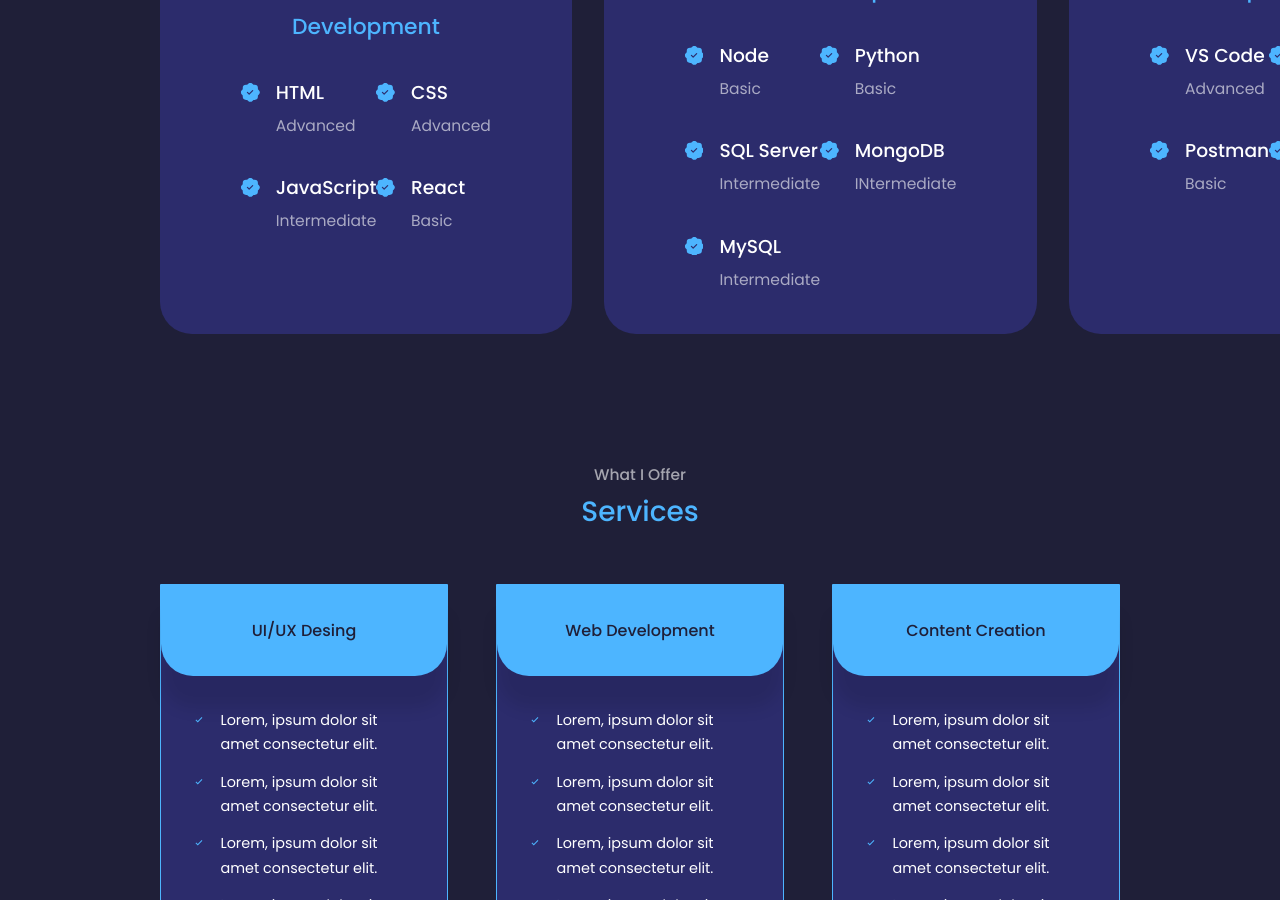
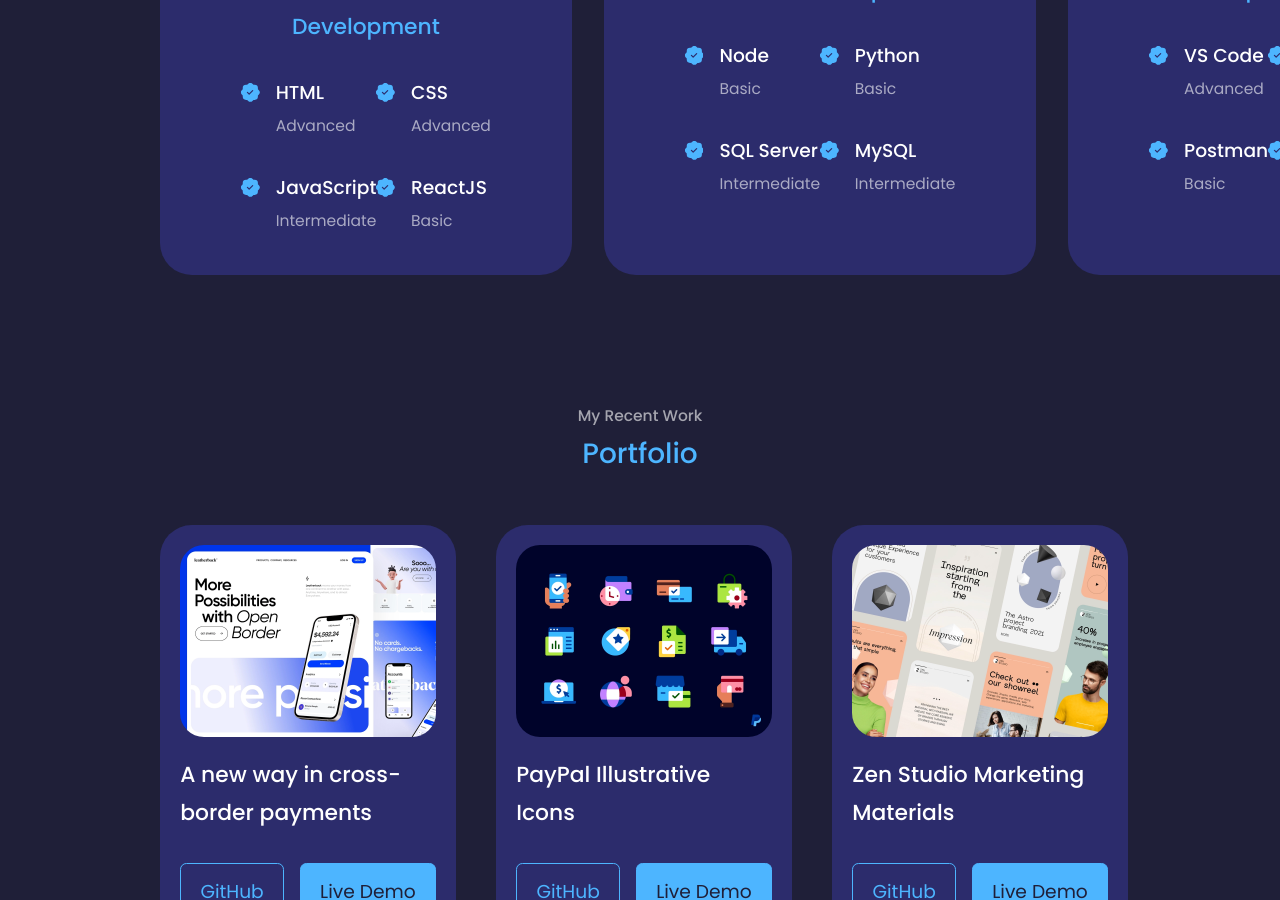
Before and after one commit to pedrowilliamsantos/portfolio, a React (Create React App) app: page / in a window 1280 px wide. Shown: the part 1900-2800 px from the top of the page. Built offline with nearby package versions, Linux system fonts and the light colour scheme.

Commit message:
otimizando

```diff
--- a/src/App.jsx
+++ b/src/App.jsx
@@ -16,7 +16,7 @@
         <Nav></Nav>
         <About></About>
         <Experience></Experience>
-        <Services></Services>
+        {/*<Services></Services>*/}
         <Portfolio></Portfolio>
         <Contact></Contact>
         <Footer></Footer>
--- a/src/components/experience/Experience.jsx
+++ b/src/components/experience/Experience.jsx
@@ -40,7 +40,7 @@
             <article className ='experience__details'>
               <BsPatchCheckFill className='experience__details-icon'/>
               <div>
-                <h4>React</h4>
+                <h4>ReactJS</h4>
                 <small className='text-light'>Basic</small>
               </div>
             </article>
@@ -72,14 +72,6 @@
                 <div>
                   <h4>SQL Server</h4>
                   <small className='text-light'>Intermediate</small>
-                </div>
-              </article>
-
-              <article className ='experience__details'>
-                <BsPatchCheckFill className='experience__details-icon'/>
-                <div>
-                  <h4>MongoDB</h4>
-                  <small className='text-light'>INtermediate</small>
                 </div>
               </article>
 
--- a/src/components/footer/Footer.jsx
+++ b/src/components/footer/Footer.jsx
@@ -1,8 +1,8 @@
 import React from 'react';
 import './footer.css'
-import {FiInstagram} from 'react-icons/fi'
 import {BsLinkedin} from 'react-icons/bs'
 import {AiOutlineGithub} from 'react-icons/ai'
+import {BsWhatsapp} from  'react-icons/bs'
 
 function Footer() {
   return (
@@ -19,7 +19,7 @@
       </ul>
 
       <div className="footer__socials">
-        <a href="https://instagram.com/pedrolwilliam"><FiInstagram/></a>
+        <a href="https://api.whatsapp.com/send?phone=61991835656"><BsWhatsapp/></a>
         <a href="https://www.linkedin.com/in/pedro-william-937b10218/"><BsLinkedin/></a>
         <a href="https://github.com/pedrowilliamsantos"><AiOutlineGithub/></a>
       </div>
--- a/src/components/nav/Nav.jsx
+++ b/src/components/nav/Nav.jsx
@@ -15,7 +15,7 @@
       <a href="#" onClick={() => setActiveNav('#')} className={activeNav === '#' ? 'active' : ''}><AiOutlineHome/></a>
       <a href="#about" onClick={() => setActiveNav('#about')} className={activeNav === '#about' ? 'active' : ''}><AiOutlineUser/></a>
       <a href="#experience" onClick={() => setActiveNav('#experience')} className={activeNav === '#experience' ? 'active' : ''}><BiBook/></a>
-      <a href="#services" onClick={() => setActiveNav('#services')} className={activeNav === '#services' ? 'active' : ''}><RiServiceLine/></a>
+      {/*<a href="#services" onClick={() => setActiveNav('#services')} className={activeNav === '#services' ? 'active' : ''}><RiServiceLine/></a>*/}
       <a href="#contact" onClick={() => setActiveNav('#contact')} className={activeNav === '#contact' ? 'active' : ''}><BiMessageSquareDetail/></a>
     </nav>
   );
--- a/src/index.css
+++ b/src/index.css
@@ -9,10 +9,6 @@
   list-style: none;
   text-decoration: none;
 }
-/*
-body{
-  background: rgb(90, 90, 214);
-}*/
 
 :root{
   --color-bg:#1f1f38;
```
